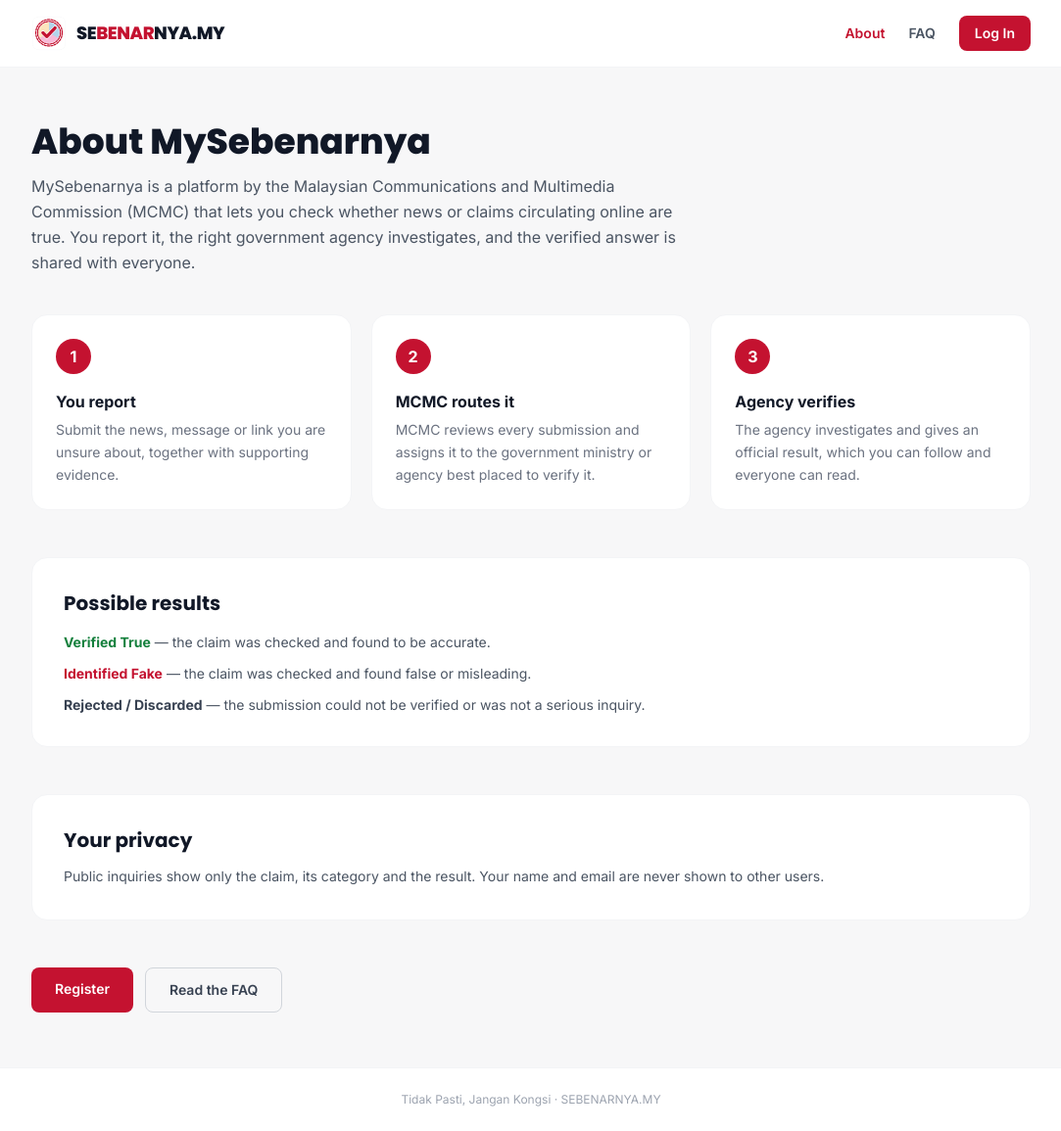
After one commit to muhdammar-azizan/mysebenarnya, a Laravel app: page /about in a window 1280 px wide. The commit adds this page. Shown: the whole page at 98% size, without its empty margins (98-1181 px from the left). Run offline with Laravel 12, Linux system fonts and the light colour scheme; style sheets or scripts are compiled from the project's sources; some libraries are stand-ins or nearby versions.

Commit message:
Add branded 403, 429, 500 and 503 error pages, public About and FAQ pages, and share buttons on published inquiry results

```diff
--- /dev/null
+++ b/resources/views/about.blade.php
@@ -0,0 +1,39 @@
+<x-info-layout :title="__('About')">
+    <h1 class="font-display font-extrabold text-3xl md:text-4xl text-gray-900 mb-3">{{ __('About MySebenarnya') }}</h1>
+    <p class="text-gray-600 text-base leading-relaxed max-w-2xl mb-10">
+        {{ __('MySebenarnya is a platform by the Malaysian Communications and Multimedia Commission (MCMC) that lets you check whether news or claims circulating online are true. You report it, the right government agency investigates, and the verified answer is shared with everyone.') }}
+    </p>
+
+    <div class="grid grid-cols-1 md:grid-cols-3 gap-5 mb-12">
+        @foreach ([
+            ['1', __('You report'), __('Submit the news, message or link you are unsure about, together with supporting evidence.')],
+            ['2', __('MCMC routes it'), __('MCMC reviews every submission and assigns it to the government ministry or agency best placed to verify it.')],
+            ['3', __('Agency verifies'), __('The agency investigates and gives an official result, which you can follow and everyone can read.')],
+        ] as [$n, $head, $body])
+            <div class="bg-white border border-gray-100 rounded-2xl p-6">
+                <div class="w-9 h-9 rounded-full bg-brand text-white font-bold flex items-center justify-center mb-4">{{ $n }}</div>
+                <div class="font-bold text-gray-900 mb-1.5">{{ $head }}</div>
+                <p class="text-sm text-gray-500 leading-relaxed">{{ $body }}</p>
+            </div>
+        @endforeach
+    </div>
+
+    <div class="bg-white border border-gray-100 rounded-2xl p-6 md:p-8 mb-12">
+        <h2 class="font-display font-bold text-xl text-gray-900 mb-4">{{ __('Possible results') }}</h2>
+        <ul class="flex flex-col gap-3 text-sm text-gray-600">
+            <li><span class="font-bold text-green-700">{{ __('Verified True') }}</span> — {{ __('the claim was checked and found to be accurate.') }}</li>
+            <li><span class="font-bold text-brand">{{ __('Identified Fake') }}</span> — {{ __('the claim was checked and found false or misleading.') }}</li>
+            <li><span class="font-bold text-gray-700">{{ __('Rejected / Discarded') }}</span> — {{ __('the submission could not be verified or was not a serious inquiry.') }}</li>
+        </ul>
+    </div>
+
+    <div class="bg-white border border-gray-100 rounded-2xl p-6 md:p-8 mb-12">
+        <h2 class="font-display font-bold text-xl text-gray-900 mb-3">{{ __('Your privacy') }}</h2>
+        <p class="text-sm text-gray-600 leading-relaxed">{{ __('Public inquiries show only the claim, its category and the result. Your name and email are never shown to other users.') }}</p>
+    </div>
+
+    <div class="flex flex-wrap gap-3">
+        <a href="{{ route('register') }}" class="bg-brand hover:bg-brand-dark text-white font-semibold text-sm px-6 py-3 rounded-lg">{{ __('Register') }}</a>
+        <a href="{{ route('faq') }}" class="border border-gray-300 hover:bg-gray-50 text-gray-700 font-semibold text-sm px-6 py-3 rounded-lg">{{ __('Read the FAQ') }}</a>
+    </div>
+</x-info-layout>
--- a/resources/views/components/icon.blade.php
+++ b/resources/views/components/icon.blade.php
@@ -53,5 +53,8 @@
         @case('clock')
             <circle cx="12" cy="12" r="10"/><polyline points="12 6 12 12 16 14"/>
             @break
+        @case('help')
+            <circle cx="12" cy="12" r="10"/><path d="M9.09 9a3 3 0 0 1 5.83 1c0 2-3 3-3 3"/><path d="M12 17h.01"/>
+            @break
     @endswitch
 </svg>
--- /dev/null
+++ b/resources/views/components/info-layout.blade.php
@@ -0,0 +1,46 @@
+@props(['title'])
+
+<!DOCTYPE html>
+<html lang="{{ str_replace('_', '-', app()->getLocale()) }}">
+    <head>
+        <meta charset="utf-8">
+        <meta name="viewport" content="width=device-width, initial-scale=1">
+        <title>{{ $title }} — {{ config('app.name') }}</title>
+
+        <link rel="preconnect" href="https://fonts.bunny.net">
+        <link href="https://fonts.bunny.net/css?family=poppins:600,700,800|inter:400,500,600,700&display=swap" rel="stylesheet" />
+
+        @vite(['resources/css/app.css', 'resources/js/app.js'])
+    </head>
+    <body class="font-sans antialiased bg-[#F7F7F8] text-gray-900">
+        <header class="bg-white border-b border-gray-100">
+            <div class="flex items-center justify-between gap-4 px-4 sm:px-6 md:px-10 py-4 max-w-[1100px] mx-auto">
+                <a href="{{ url('/') }}" class="flex items-center gap-2.5">
+                    <x-brand-mark class="w-9 h-9 flex-shrink-0" />
+                    <span class="hidden sm:inline font-display font-extrabold text-lg tracking-tight">
+                        <span class="text-gray-900">SE</span><span class="text-brand">BENAR</span><span class="text-gray-900">NYA.MY</span>
+                    </span>
+                </a>
+                <nav class="flex items-center gap-4 sm:gap-6 text-sm font-semibold">
+                    <a href="{{ route('about') }}" class="{{ request()->routeIs('about') ? 'text-brand' : 'text-gray-600 hover:text-gray-900' }}">{{ __('About') }}</a>
+                    <a href="{{ route('faq') }}" class="{{ request()->routeIs('faq') ? 'text-brand' : 'text-gray-600 hover:text-gray-900' }}">{{ __('FAQ') }}</a>
+                    @auth
+                        <a href="{{ route('dashboard') }}" class="bg-brand hover:bg-brand-dark text-white px-4 py-2 rounded-lg">{{ __('Dashboard') }}</a>
+                    @else
+                        <a href="{{ route('login') }}" class="bg-brand hover:bg-brand-dark text-white px-4 py-2 rounded-lg">{{ __('Log In') }}</a>
+                    @endauth
+                </nav>
+            </div>
+        </header>
+
+        <main class="max-w-[1100px] mx-auto px-4 sm:px-6 md:px-10 py-10 md:py-14">
+            {{ $slot }}
+        </main>
+
+        <footer class="border-t border-gray-100 bg-white">
+            <div class="max-w-[1100px] mx-auto px-4 sm:px-6 md:px-10 py-6 text-center text-xs text-gray-400">
+                {{ __('Tidak Pasti, Jangan Kongsi') }} · {{ config('app.name') }}
+            </div>
+        </footer>
+    </body>
+</html>
--- a/resources/views/components/public-sidebar.blade.php
+++ b/resources/views/components/public-sidebar.blade.php
@@ -4,6 +4,7 @@
         ['route' => 'inquiries.create', 'icon' => 'plus-circle', 'label' => __('Submit Inquiry')],
         ['route' => 'inquiries.index', 'icon' => 'folder', 'label' => __('My Inquiries')],
         ['route' => 'profile', 'icon' => 'user', 'label' => __('Profile Settings')],
+        ['route' => 'faq', 'icon' => 'help', 'label' => __('Help & FAQ')],
     ];
 @endphp
 
--- /dev/null
+++ b/resources/views/errors/403.blade.php
@@ -0,0 +1 @@
+<x-error-page code="403" icon="🚫" :title="__('Access Denied')" :message='__("You do not have permission to view this page.")' :retry="false" />
--- /dev/null
+++ b/resources/views/errors/429.blade.php
@@ -0,0 +1 @@
+<x-error-page code="429" icon="⏳" :title="__('Too Many Requests')" :message='__("You are doing that too often. Please wait a moment and try again.")' :retry="true" />
--- /dev/null
+++ b/resources/views/errors/500.blade.php
@@ -0,0 +1 @@
+<x-error-page code="500" icon="🛠️" :title="__('Something Went Wrong')" :message="__('An unexpected error occurred on our side. Please try again in a moment.')" :retry="true" />
--- /dev/null
+++ b/resources/views/errors/503.blade.php
@@ -0,0 +1 @@
+<x-error-page code="503" icon="🔧" :title="__('Under Maintenance')" :message="__('MySebenarnya is being updated. Please check back shortly.')" :retry="true" />
--- a/resources/views/welcome.blade.php
+++ b/resources/views/welcome.blade.php
@@ -25,6 +25,7 @@
             <div class="hidden md:flex items-center gap-7">
                 <a href="#how" class="text-gray-600 text-sm font-semibold hover:text-gray-900">{{ __('How it works') }}</a>
                 <a href="#about" class="text-gray-600 text-sm font-semibold hover:text-gray-900">{{ __('About') }}</a>
+                <a href="{{ route('faq') }}" class="text-gray-600 text-sm font-semibold hover:text-gray-900">{{ __('FAQ') }}</a>
                 <a href="{{ route('login') }}" class="text-gray-600 text-sm font-semibold px-[18px] py-2 rounded-lg hover:text-gray-900">{{ __('Log In') }}</a>
                 <a href="{{ route('register') }}" class="bg-brand hover:bg-brand-dark text-white text-sm font-semibold px-5 py-2.5 rounded-lg">{{ __('Register') }}</a>
             </div>
--- a/routes/web.php
+++ b/routes/web.php
@@ -4,6 +4,8 @@ use Illuminate\Support\Facades\Route;
 use Livewire\Volt\Volt;
 
 Route::view('/', 'welcome');
+Route::view('about', 'about')->name('about');
+Route::view('faq', 'faq')->name('faq');
 
 Route::view('dashboard', 'dashboard')
     ->middleware(['auth', 'verified'])
```
Also changed, not shown: resources/views/components/error-page.blade.php (added, +41 -0 lines), resources/views/faq.blade.php (added, +46 -0 lines), resources/views/livewire/public/browse/show.blade.php (+22 -0 lines), tests/Feature/InfoPagesTest.php (added, +80 -0 lines).
